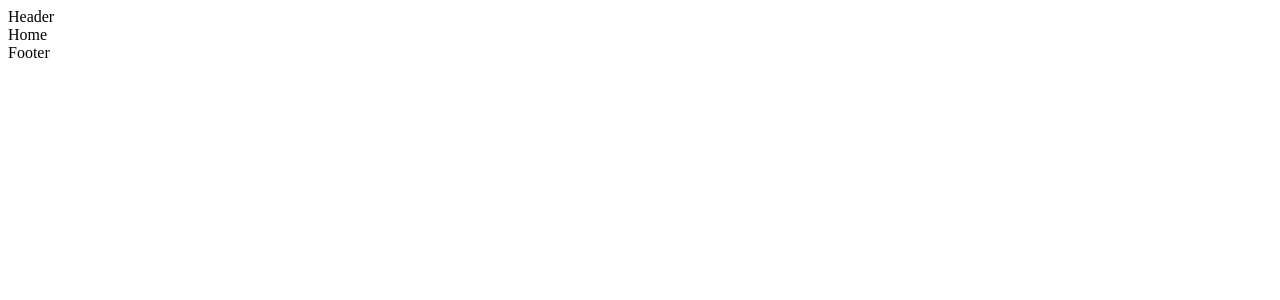
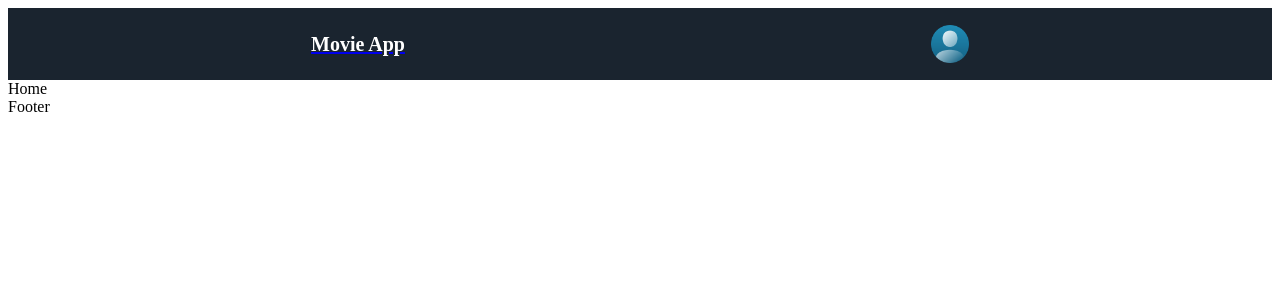
Before and after one commit to ozkanparlakkilic/redux-movie-app, a React (Create React App) app: page / in a window 1280 px wide. Shown: the top 300 px of the page. Built offline with nearby package versions, Linux system fonts and the light colour scheme.

Commit message:
style header component

```diff
--- a/src/components/Header/Header.js
+++ b/src/components/Header/Header.js
@@ -1,7 +1,20 @@
 import React from "react";
+import { Link } from "react-router-dom";
+import user from "../../images/user.png";
+import "./Header.scss";
 
 const Header = () => {
-  return <div>Header</div>;
+  return (
+    <div className="header">
+      <Link to="/">
+        <div className="logo">Movie App</div>
+      </Link>
+
+      <div className="user-image">
+        <img src={user} alt="user" />
+      </div>
+    </div>
+  );
 };
 
 export default Header;
--- a/src/components/Header/Header.scss
+++ b/src/components/Header/Header.scss
@@ -0,0 +1,22 @@
+
+@import "../../common/colors.scss";
+
+.header {
+    background-color:  $secondary-color;
+    height: 72px;
+    padding: 0 40px;
+    display: flex;
+    align-items: center;
+    justify-content: space-around;
+}
+
+.logo {
+    color: $font-primary;
+    font-size: 20px;
+    font-weight: 600;
+}
+
+.user-image, .user-image img {
+    width: 38px;
+    height: 38px;
+}
```
